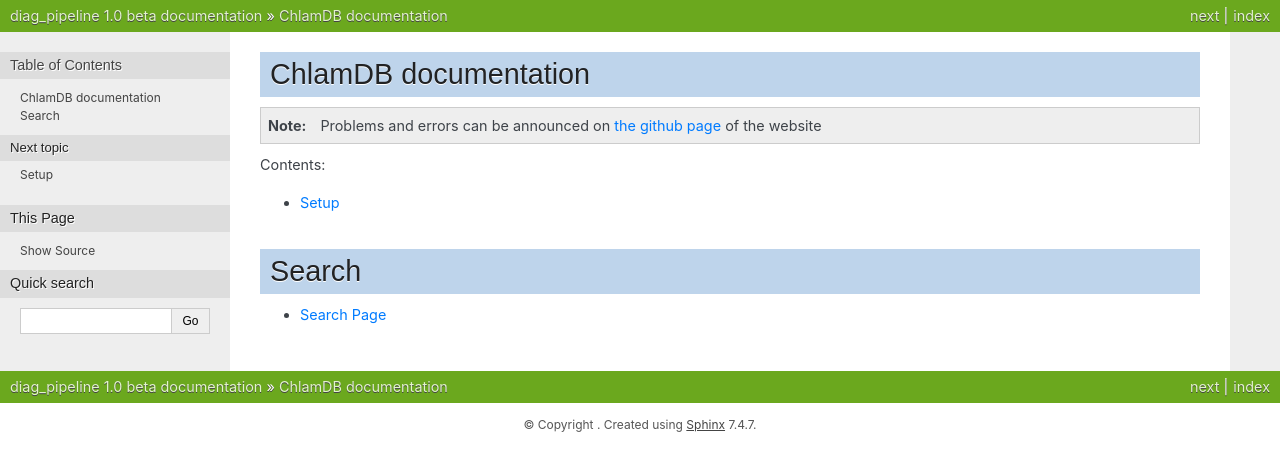
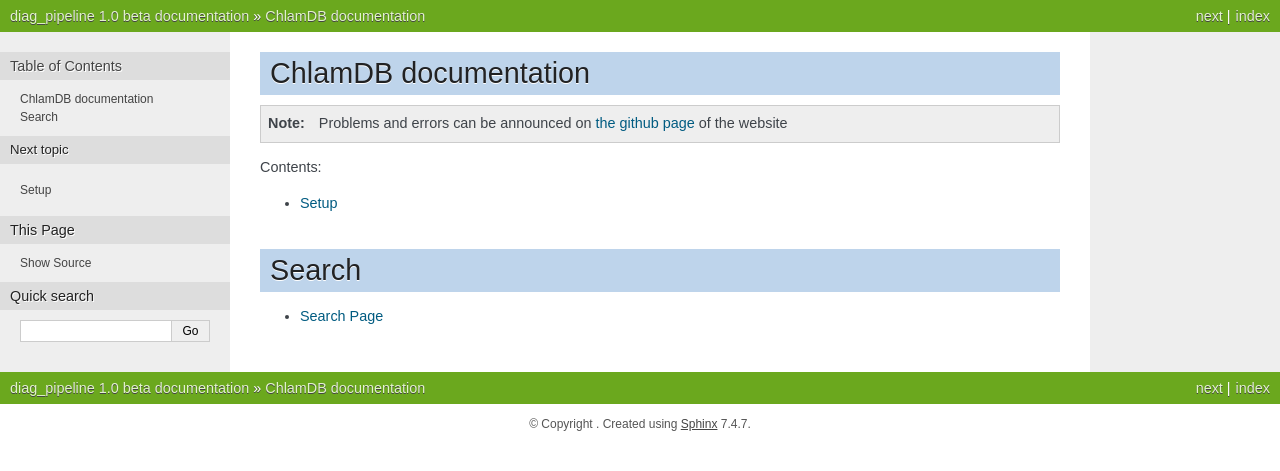
Before and after one commit to metagenlab/MASRES, a Sphinx documentation site: the page built from docs/index.rst, in a window 1280 px wide. Shown: the top 471 px of the page. Built offline with Sphinx 7.4.7, drawn with Linux system fonts in a browser that asks for light colours.

Commit message:
updated docs

```diff
--- a/docs/conf.py
+++ b/docs/conf.py
@@ -48,10 +48,7 @@
 # a list of builtin themes.
 #
 
-import quark_sphinx_theme
-import sphinx_bootstrap_theme
 # import sphinx_theme_material
-html_theme_path = [quark_sphinx_theme.get_path()]
 html_theme = 'nature'
 #html_theme = 'bootstrap'
 #html_theme_path = sphinx_bootstrap_theme.get_html_theme_path()
@@ -61,12 +58,3 @@
 # relative to this directory. They are copied after the builtin static files,
 # so a file named "default.css" will overwrite the builtin "default.css".
 html_static_path = ['_static']
-html_css_files = [
-    'css/bootstrap.min.css',
-    'css/custom.css',
-]
-
-html_js_files = [
-    'js/bootstrap.min.js',
-    'js/custom.js'
-]
```
